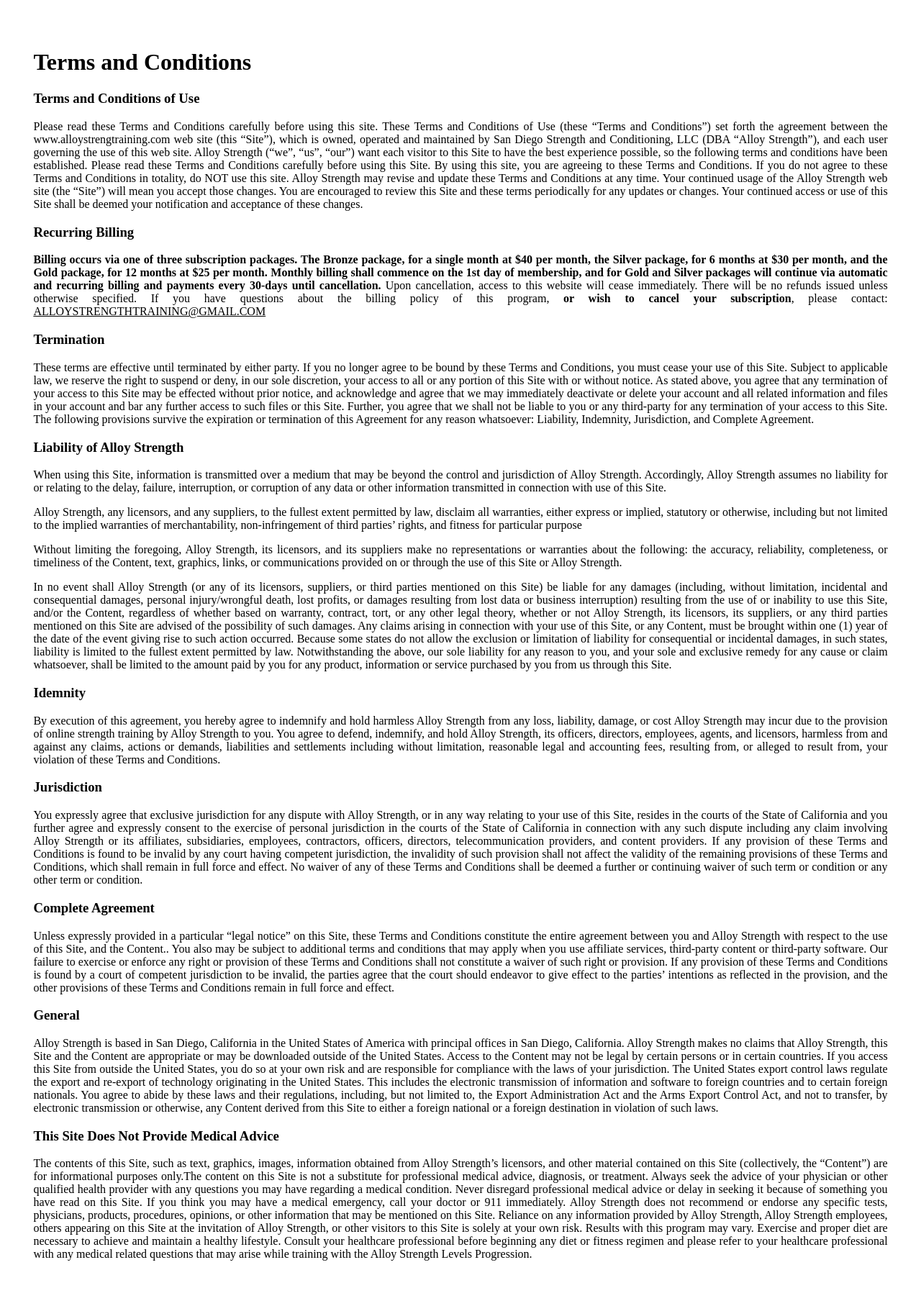
After one commit to priyaliverma/AS_Final_2, a Django app: page /terms-and-conditions in a window 1280 px wide. The commit adds this page. Shown: the whole page at 72% size. Run offline with Django 3.2, Linux system fonts and the light colour scheme.

```diff
--- a/AS_Final/AlloyStrength/urls.py
+++ b/AS_Final/AlloyStrength/urls.py
@@ -38,6 +38,9 @@ urlpatterns = [
     url(r'^coach-biographies', coach_biographies, name='coach_biogrpahies'),
     url(r'^contact', contact, name='contact'),
     url(r'^why-alloy-strength', why_alloy_strength, name='why_alloy_strength'),
+    url(r'^terms-and-conditions', terms_and_conditions, name='terms_and_conditions'),
+    url(r'^home', home, name='home'),
+
 
 
     url(r'^waiver/', Waiver, name='SignUpConfirmation'),
--- a/AS_Final/Users/sign_up_views.py
+++ b/AS_Final/Users/sign_up_views.py
@@ -88,6 +88,12 @@ def contact (request):
 
 def why_alloy_strength (request):
 	return render (request, "why_alloy_strength.html")
+
+def terms_and_conditions (request):
+	return render (request, "terms_and_conditions.html")
+
+def home (request):
+	return render (request, "homepage_3.html")
 
 def Home(request):
 	context = {}
--- a/AS_Final/templates/signup_confirmation.html
+++ b/AS_Final/templates/signup_confirmation.html
@@ -9,8 +9,6 @@
 <script src="https://js.stripe.com/v3/"></script>
 
 <script>
-    // var stripe = Stripe('sk_test_KTmWLzrdvb6Zt6K0SLOD22Zk');
-    // var stripe = Stripe('pk_test_j9HyDhWDwXoX74tDBzYPtdVP');
     var stripe = Stripe('pk_test_uecJvlGuK94TACv9jW9XxmVg');
     var elements = stripe.elements();
 </script>
--- /dev/null
+++ b/AS_Final/templates/terms_and_conditions.html
@@ -0,0 +1,45 @@
+<!DOCTYPE html>
+<html lang="en">
+<head>
+    <meta charset="UTF-8">
+    <meta name="viewport" content="width=device-width, initial-scale=1.0">
+    <meta http-equiv="X-UA-Compatible" content="ie=edge">
+    <title>Terms And Conditions</title>
+</head>
+<body style = "background: radial-gradient(white,white);color: black; padding: 3%; text-align: justify">
+    <h1>Terms and Conditions</h1>
+
+    <h3>Terms and Conditions of Use</h3>
+        <p>Please read these Terms and Conditions carefully before using this site.
+        These Terms and Conditions of Use (these “Terms and Conditions”) set forth the agreement between the www.alloystrengtraining.com web site (this “Site”), which is owned, operated and maintained by San Diego Strength and Conditioning, LLC (DBA “Alloy Strength”), and each user governing the use of this web site. Alloy Strength (“we”, “us”, “our”) want each visitor to this Site to have the best experience possible, so the following terms and conditions have been established. Please read these Terms and Conditions carefully before using this Site. By using this site, you are agreeing to these Terms and Conditions. If you do not agree to these Terms and Conditions in totality, do NOT use this site.
+        Alloy Strength may revise and update these Terms and Conditions at any time. Your continued usage of the Alloy Strength web site (the “Site”) will mean you accept those changes. You are encouraged to review this Site and these terms periodically for any updates or changes. Your continued access or use of this Site shall be deemed your notification and acceptance of these changes.</p>
+
+    <h3>Recurring Billing</h3>
+        <p><strong>Billing occurs via one of three subscription packages. The Bronze package, for a single month at $40 per month, the Silver package, for 6 months at $30 per month, and the Gold package, for 12 months at $25 per month. Monthly billing shall commence on the 1st day of membership, and for Gold and Silver packages will continue via automatic and recurring billing and payments every 30-days until cancellation. </strong> Upon cancellation, access to this website will cease immediately. There will be no refunds issued unless otherwise specified. If you have questions about the billing policy of this program, <strong> or wish to cancel your subscription</strong>, please contact: <span style="text-decoration:underline">ALLOYSTRENGTHTRAINING@GMAIL.COM</span></p>
+
+        <h3>Termination</h3>
+        <p>These terms are effective until terminated by either party. If you no longer agree to be bound by these Terms and Conditions, you must cease your use of this Site. Subject to applicable law, we reserve the right to suspend or deny, in our sole discretion, your access to all or any portion of this Site with or without notice. As stated above, you agree that any termination of your access to this Site may be effected without prior notice, and acknowledge and agree that we may immediately deactivate or delete your account and all related information and files in your account and bar any further access to such files or this Site. Further, you agree that we shall not be liable to you or any third-party for any termination of your access to this Site. The following provisions survive the expiration or termination of this Agreement for any reason whatsoever: Liability, Indemnity, Jurisdiction, and Complete Agreement.</p>
+
+    <h3>Liability of Alloy Strength</h3>
+        <p>When using this Site, information is transmitted over a medium that may be beyond the control and jurisdiction of Alloy Strength. Accordingly, Alloy Strength assumes no liability for or relating to the delay, failure, interruption, or corruption of any data or other information transmitted in connection with use of this Site.</p>
+        <p>Alloy Strength, any licensors, and any suppliers, to the fullest extent permitted by law, disclaim all warranties, either express or implied, statutory or otherwise, including but not limited to the implied warranties of merchantability, non-infringement of third parties’ rights, and fitness for particular purpose</p>
+        <p>Without limiting the foregoing, Alloy Strength, its licensors, and its suppliers make no representations or warranties about the following: the accuracy, reliability, completeness, or timeliness of the Content, text, graphics, links, or communications provided on or through the use of this Site or Alloy Strength.</p>
+        <p>In no event shall Alloy Strength (or any of its licensors, suppliers, or third parties mentioned on this Site) be liable for any damages (including, without limitation, incidental and consequential damages, personal injury/wrongful death, lost profits, or damages resulting from lost data or business interruption) resulting from the use of or inability to use this Site, and/or the Content, regardless of whether based on warranty, contract, tort, or any other legal theory, whether or not Alloy Strength, its licensors, its suppliers, or any third parties mentioned on this Site are advised of the possibility of such damages. Any claims arising in connection with your use of this Site, or any Content, must be brought within one (1) year of the date of the event giving rise to such action occurred. Because some states do not allow the exclusion or limitation of liability for consequential or incidental damages, in such states, liability is limited to the fullest extent permitted by law. Notwithstanding the above, our sole liability for any reason to you, and your sole and exclusive remedy for any cause or claim whatsoever, shall be limited to the amount paid by you for any product, information or service purchased by you from us through this Site.</p>
+
+    <h3>Idemnity</h3>
+        <p>By execution of this agreement, you hereby agree to indemnify and hold harmless Alloy Strength from any loss, liability, damage, or cost Alloy Strength may incur due to the provision of online strength training by Alloy Strength to you. You agree to defend, indemnify, and hold Alloy Strength, its officers, directors, employees, agents, and licensors, harmless from and against any claims, actions or demands, liabilities and settlements including without limitation, reasonable legal and accounting fees, resulting from, or alleged to result from, your violation of these Terms and Conditions.</p>
+
+    <h3>Jurisdiction</h3>
+        <p>You expressly agree that exclusive jurisdiction for any dispute with Alloy Strength, or in any way relating to your use of this Site, resides in the courts of the State of California and you further agree and expressly consent to the exercise of personal jurisdiction in the courts of the State of California in connection with any such dispute including any claim involving Alloy Strength or its affiliates, subsidiaries, employees, contractors, officers, directors, telecommunication providers, and content providers. If any provision of these Terms and Conditions is found to be invalid by any court having competent jurisdiction, the invalidity of such provision shall not affect the validity of the remaining provisions of these Terms and Conditions, which shall remain in full force and effect. No waiver of any of these Terms and Conditions shall be deemed a further or continuing waiver of such term or condition or any other term or condition.</p>
+
+    <h3>Complete Agreement</h3>
+        <p>Unless expressly provided in a particular “legal notice” on this Site, these Terms and Conditions constitute the entire agreement between you and Alloy Strength with respect to the use of this Site, and the Content.. You also may be subject to additional terms and conditions that may apply when you use affiliate services, third-party content or third-party software. Our failure to exercise or enforce any right or provision of these Terms and Conditions shall not constitute a waiver of such right or provision. If any provision of these Terms and Conditions is found by a court of competent jurisdiction to be invalid, the parties agree that the court should endeavor to give effect to the parties’ intentions as reflected in the provision, and the other provisions of these Terms and Conditions remain in full force and effect.</p>
+
+    <h3>General</h3>
+        <p>Alloy Strength is based in San Diego, California in the United States of America with principal offices in San Diego, California. Alloy Strength makes no claims that Alloy Strength, this Site and the Content are appropriate or may be downloaded outside of the United States. Access to the Content may not be legal by certain persons or in certain countries. If you access this Site from outside the United States, you do so at your own risk and are responsible for compliance with the laws of your jurisdiction. The United States export control laws regulate the export and re-export of technology originating in the United States. This includes the electronic transmission of information and software to foreign countries and to certain foreign nationals. You agree to abide by these laws and their regulations, including, but not limited to, the Export Administration Act and the Arms Export Control Act, and not to transfer, by electronic transmission or otherwise, any Content derived from this Site to either a foreign national or a foreign destination in violation of such laws.</p>
+
+    <h3>This Site Does Not Provide Medical Advice</h3>
+        <p>The contents of this Site, such as text, graphics, images, information obtained from Alloy Strength’s licensors, and other material contained on this Site (collectively, the “Content”) are for informational purposes only.The content on this Site is not a substitute for professional medical advice, diagnosis, or treatment. Always seek the advice of your physician or other qualified health provider with any questions you may have regarding a medical condition. Never disregard professional medical advice or delay in seeking it because of something you have read on this Site. If you think you may have a medical emergency, call your doctor or 911 immediately. Alloy Strength does not recommend or endorse any specific tests, physicians, products, procedures, opinions, or other information that may be mentioned on this Site. Reliance on any information provided by Alloy Strength, Alloy Strength employees, others appearing on this Site at the invitation of Alloy Strength, or other visitors to this Site is solely at your own risk. Results with this program may vary. Exercise and proper diet are necessary to achieve and maintain a healthy lifestyle. Consult your healthcare professional before beginning any diet or fitness regimen and please refer to your healthcare professional with any medical related questions that may arise while training with the Alloy Strength Levels Progression.</p>
+
+    </body>
+</html>
--- a/AS_Final/templates/terms_conditions.html
+++ b/AS_Final/templates/terms_conditions.html
@@ -50,7 +50,9 @@
         <p>Alloy Strength may revise and update these Terms and Conditions at any time. Your continued usage of the Alloy Strength web site (the “Site”) will mean you accept those changes. You are encouraged to review this Site and these terms periodically for any updates or changes. Your continued access or use of this Site shall be deemed your notification and acceptance of these changes.</p>
 
         <b>Recurring Billing</b>
-        <p>Monthly billing shall commence on the 15th day of membership if membership has not been cancelled and will continue via automatic and recurring billing and payments every 30-days until cancellation. Upon cancellation, access to this website will cease immediately. There will be no refunds issued unless otherwise specified.  If you have questions about the billing policy of this program, please contact:  ALLOYSTRENGTHTRAINING@GMAIL.COM</p>
+        <p><strong>Billing occurs via one of three subscription packages. The Bronze package, for a single month at $40 per month, the Silver package, for 6 months at $30 per month, and the Gold package, for 12 months at $25 per month. Monthly billing shall commence on the 1st day of membership, and for Gold and Silver packages will continue via automatic and recurring billing and payments every 30-days until cancellation. </strong> Upon cancellation, access to this website will cease immediately. There will be no refunds issued unless otherwise specified. If you have questions about the billing policy of this program, <strong> or wish to cancel your subscription</strong>, please contact: <span style="text-decoration:underline">ALLOYSTRENGTHTRAINING@GMAIL.COM</span></p>
+
+
         <b>Termination</b>
         <p>These terms are effective until terminated by either party. If you no longer agree to be bound by these Terms and Conditions, you must cease your use of this Site. Subject to applicable law, we reserve the right to suspend or deny, in our sole discretion, your access to all or any portion of this Site with or without notice. As stated above, you agree that any termination of your access to this Site may be effected without prior notice, and acknowledge and agree that we may immediately deactivate or delete your account and all related information and files in your account and bar any further access to such files or this Site. Further, you agree that we shall not be liable to you or any third-party for any termination of your access to this Site. The following provisions survive the expiration or termination of this Agreement for any reason whatsoever: Liability, Indemnity, Jurisdiction, and Complete Agreement.</p>
         <b>Liability of Alloy Strength</b>
```
Also changed, not shown: AS_Final/static/homepage/homepage_3.css (+8 -2 lines), AS_Final/templates/homepage_3.html (+13 -5 lines).
